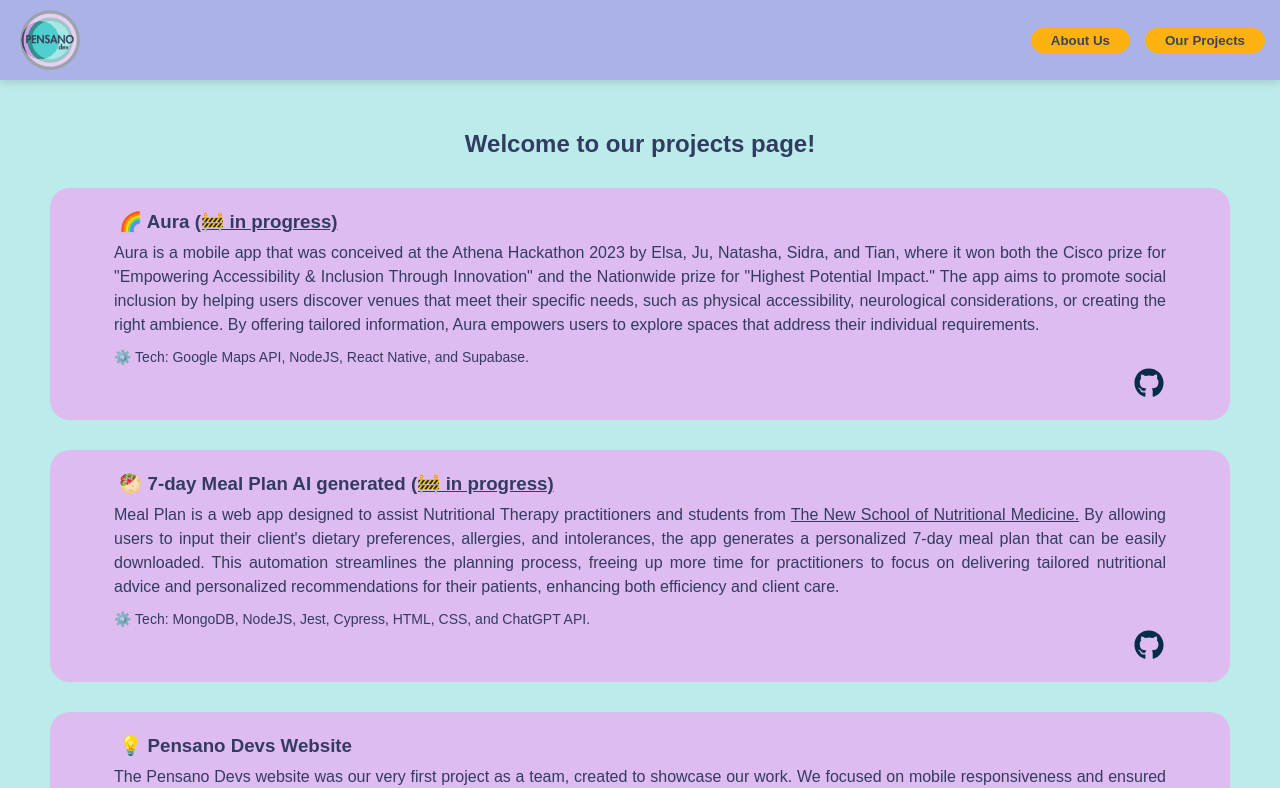
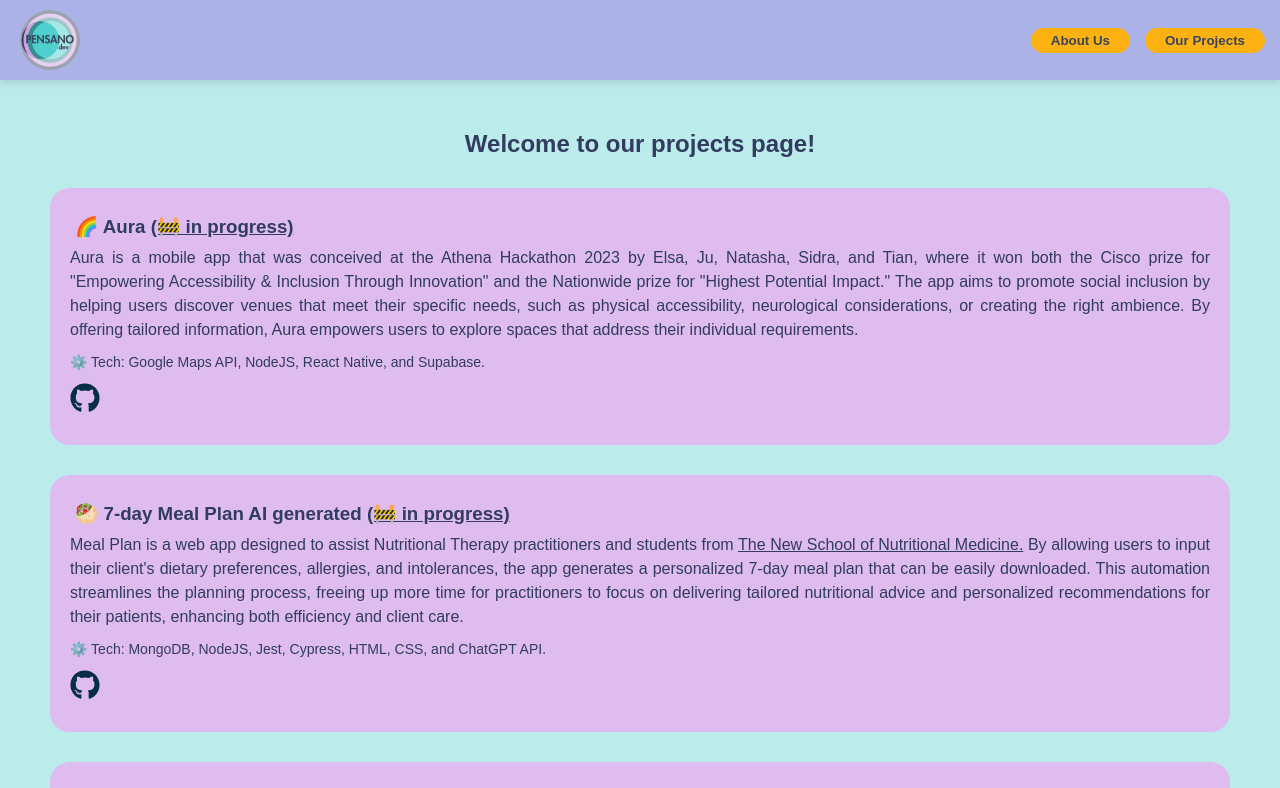
Before and after one commit to Pensano-dev/Pensano-dev, a React (Create React App) app: page /#/our-projects in a window 1280 px wide. Shown: the top 788 px of the page. Built offline with nearby package versions, Linux system fonts and the light colour scheme; no server answers.

Commit message:
fix: github logo in Our Projects to overflow

```diff
--- a/src/components/AboutUs/AboutUs.js
+++ b/src/components/AboutUs/AboutUs.js
@@ -63,8 +63,7 @@ export default function AboutUs() {
       </div>
 
       {/* TODO: as this appears in other pages,
-      create a component and convert it to a link,
-      not button */}
+      we could create a component and convert it to a link, not button */}
       {/* Link to our projects */}
       <div className="link-our-projects">
         <button
@@ -76,6 +75,7 @@ export default function AboutUs() {
       </div>
 
       <div>{showOurProjects && <OurProjects />}</div>
+
       {/* Footer */}
       <div className="footer-container">
         <div className="footer-content">
--- a/src/components/OurProjects/OurProjects.css
+++ b/src/components/OurProjects/OurProjects.css
@@ -11,6 +11,7 @@
   padding-bottom: 5px;
 }
 
+/* Individual project containers */
 .our-projects-individual-containers {
   margin-top: 30px;
   margin-left: 50px;
@@ -20,10 +21,14 @@
   flex-direction: row;
   border-radius: 20px;
   background-color: #debcef;
+  padding: 15px;
+  overflow-wrap: break-word;
+  word-wrap: break-word;
 }
+
 .project-title {
   color: #323b60;
-  margin-top: 10px;
+  padding: 5px 0;
 }
 
 .project-textAll {
@@ -31,12 +36,10 @@
   line-height: 1.5;
   font-family: Arial, Helvetica, sans-serif;
   padding: 5px;
+  padding-bottom: 10px;
   font-size: 16px;
   text-align: justify;
-  justify-content: end;
   color: #323b60;
-  margin-inline: 5%;
-  margin-bottom: 10px;
 }
 
 a {
@@ -51,16 +54,6 @@ a:visited {
   padding: 5px;
 }
 
-.img-container-op {
-  align-items: center;
-  padding: 20px;
-  border-radius: 25px;
+.github-icon {
+  margin-top: 10px;
 }
-.img-op {
-  height: 210px;
-  border-radius: 17px;
-}
-
-.github-icon {
-  margin-left: 97%;
-}
--- a/src/components/OurProjects/OurProjects.js
+++ b/src/components/OurProjects/OurProjects.js
@@ -41,13 +41,15 @@ export default function OurProjects() {
                 ⚙️ Tech: Google Maps API, NodeJS, React Native, and Supabase.
               </p>
             </p>
+            <div className="github-icon">
               <a
                 href={"https://github.com/Pensano-dev/aura-new"}
                 target="_blank"
                 rel="noreferrer"
               >
-              <FaGithub className="github-icon" />
+                <FaGithub />
               </a>
+            </div>
           </div>
         </div>
 
@@ -87,13 +89,15 @@ export default function OurProjects() {
                 API.
               </p>
             </p>
+            <div className="github-icon">
               <a
                 href={"https://github.com/Pensano-dev/meal-plan-generator"}
                 target="_blank"
                 rel="noopener noreferrer"
               >
-              <FaGithub className="github-icon" />
+                <FaGithub />
               </a>
+            </div>
           </div>
         </div>
 
@@ -116,13 +120,15 @@ export default function OurProjects() {
                 ⚙️ Tech: NodeJS, React, and CSS.
               </p>
             </p>
+            <div className="github-icon">
               <a
                 href={"https://github.com/Pensano-dev/Pensano-dev"}
                 target="_blank"
                 rel="noopener noreferrer"
               >
-              <FaGithub className="github-icon" />
+                <FaGithub />
               </a>
+            </div>
           </div>
         </div>
       </div>
--- a/src/components/home/Home.css
+++ b/src/components/home/Home.css
@@ -191,10 +191,6 @@
   background-color: #50cfcd;
   width: 100%;
   padding: 20px;
-  /* text-align: right;
-  @media (min-width: 375px) {
-    position: inherit;
-  } */
 }
 
 .footer-content {
```
Lines whose indentation alone changed are shown as unchanged.
